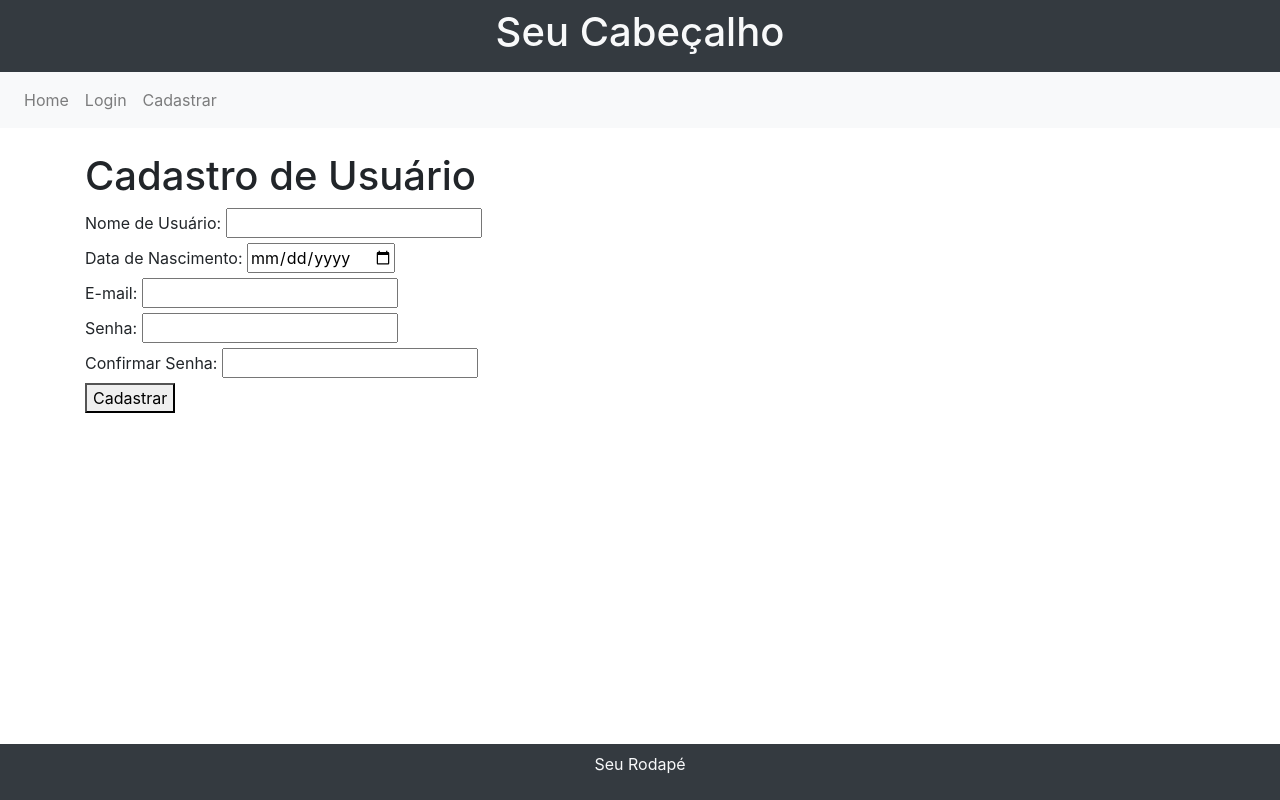
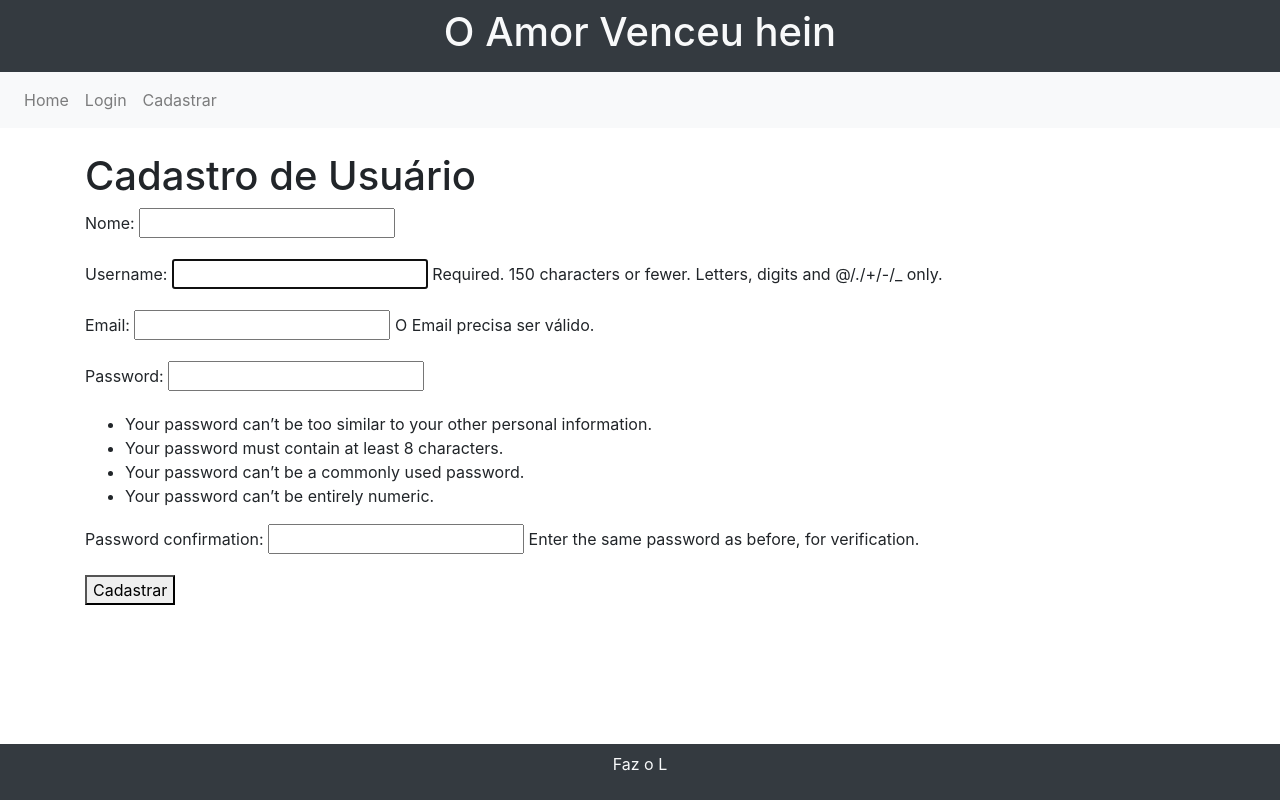
Before and after one commit to Felipe-Noronha/PA1, a Django app: page /cadastrar/ in a window 1280 px wide. Run offline with Django 5.2, Linux system fonts and the light colour scheme; some libraries are stand-ins or nearby versions.

Commit message:
alteraçoes

```diff
--- a/main/templates/main/base.html
+++ b/main/templates/main/base.html
@@ -9,7 +9,7 @@
 </head>
 <body>
     <header class="bg-dark text-light text-center py-2">
-        <h1>Seu Cabeçalho</h1>
+        <h1>O Amor Venceu hein</h1>
     </header>
 
     <nav class="navbar navbar-expand-lg navbar-light bg-light">
@@ -29,7 +29,7 @@
     </main>
 
     <footer class="bg-dark text-light text-center py-2 fixed-bottom">
-        <p>Seu Rodapé</p>
+        <p>Faz o L</p>
     </footer>
 
     <!-- Inclua o Bootstrap JS e o jQuery (substitua os links pelos caminhos corretos) -->
--- a/pa1/settings.py
+++ b/pa1/settings.py
@@ -133,6 +133,10 @@ LOGOUT_REDIRECT_URL = 'index'
 MEDIA_URL = '/media/'
 MEDIA_ROOT = os.path.join(BASE_DIR, 'media')
 
+AUTH_USER_MODEL = 'user.CustomUser'
+
+LOGIN_REDIRECT_URL = 'logado'  # Página para redirecionar após o login
+LOGOUT_REDIRECT_URL = 'index'  # Página para redirecionar após o logout
 
 AUTHENTICATION_BACKENDS = [
     'django.contrib.auth.backends.ModelBackend',
--- a/user/forms.py
+++ b/user/forms.py
@@ -3,11 +3,11 @@ from django.contrib.auth.forms import AuthenticationForm, UserCreationForm
 from .models import CustomUser
 
 class CustomUserCreationForm(UserCreationForm):
-    email = forms.EmailField(label='Email', max_length=254, help_text='Required. Enter a valid email address.')
+    email = forms.EmailField(label='Email', max_length=254, help_text='O Email precisa ser válido.')
 
     class Meta:
         model = CustomUser
-        fields = ('nome', 'data_nascimento', 'email', 'password1', 'password2')
+        fields = ('nome','username','email', 'password1', 'password2')
 
 class CustomAuthenticationForm(AuthenticationForm):
     class Meta:
--- a/user/models.py
+++ b/user/models.py
@@ -4,7 +4,6 @@ from django.contrib.auth.models import AbstractUser, Group, Permission
 class CustomUser(AbstractUser):
     nome = models.CharField(max_length=255, blank=True)
     email = models.EmailField(unique=True)
-    data_nascimento = models.DateField(null=True, blank=True)
 
 
     groups = models.ManyToManyField(Group, related_name='customuser_set', blank=True)
--- a/user/templates/user/cadastrar_usuario.html
+++ b/user/templates/user/cadastrar_usuario.html
@@ -5,33 +5,9 @@
 {% block content %}
     <h1>Cadastro de Usuário</h1>
 
-    <form action="{% url 'cadastrar_usuario' %}" method="post">
+    <form method="post">
         {% csrf_token %}
-
-        <label for="username">Nome de Usuário:</label>
-        <input type="text" id="username" name="username" required>
-
-        <br>
-
-        <label for="data_nascimento">Data de Nascimento:</label>
-        <input type="date" id="data_nascimento" name="data_nascimento" required>
-
-        <br>
-
-        <label for="email">E-mail:</label>
-        <input type="email" id="email" name="email" required>
-
-        <br>
-
-        <label for="password">Senha:</label>
-        <input type="password" id="password" name="password" required>
-
-        <br>
-
-        <label for="confirm_password">Confirmar Senha:</label>
-        <input type="password" id="confirm_password" name="confirm_password" required>
-
-        <br>
+        {{ form.as_p }}
 
         <button type="submit">Cadastrar</button>
     </form>
--- a/user/urls.py
+++ b/user/urls.py
@@ -1,9 +1,9 @@
 from django.urls import path
 from . import views
-from django.contrib.auth.views import LoginView
-
 
 urlpatterns = [
     path('cadastrar/', views.cadastrar_usuario, name='cadastrar_usuario'),
-    path('login/', LoginView.as_view(template_name='user/login.html'), name='login'),
+    path('logado/', views.logado, name='logado'),
+    path('login/', views.login_view, name='login'),
+    path('logout/', views.logout, name='logout'),
 ]
--- /dev/null
+++ b/user/utils.py
@@ -0,0 +1,9 @@
+from django.shortcuts import redirect
+from django.urls import reverse
+
+def verifica_autenticacao(request):
+    if request.user.is_authenticated:
+        return True
+    else:
+        # Se o usuário não estiver autenticado, redirecione para a página de login
+        return False
--- a/user/views.py
+++ b/user/views.py
@@ -1,16 +1,46 @@
 from django.shortcuts import render, redirect
+from django.contrib.auth.forms import AuthenticationForm
+from django.contrib.auth import authenticate, login as auth_login, logout as auth_logout
 from .forms import CustomUserCreationForm
-from django.contrib.auth import login
-
+from .utils import verifica_autenticacao
 
 def cadastrar_usuario(request):
+    if verifica_autenticacao(request):
+        # Se o usuário já estiver autenticado, redirecione para a página logado
+        return redirect('logado')
+
     if request.method == 'POST':
         form = CustomUserCreationForm(request.POST)
         if form.is_valid():
             user = form.save()
-            login(request, user)
-            return redirect('index')
+            auth_login(request, user)
+            return redirect('logado')
     else:
         form = CustomUserCreationForm()
 
     return render(request, 'user/cadastrar_usuario.html', {'form': form})
+
+def logado(request):
+    return render(request, 'user/logado.html', {'user': request.user})
+
+def login_view(request):
+    if verifica_autenticacao(request):
+        return redirect('logado')
+
+    if request.method == 'POST':
+        form = AuthenticationForm(request, request.POST)
+        if form.is_valid():
+            username = form.cleaned_data.get('username')
+            password = form.cleaned_data.get('password')
+            user = authenticate(username=username, password=password)
+            if user is not None:
+                auth_login(request, user)
+                return redirect('logado')
+    else:
+        form = AuthenticationForm()
+
+    return render(request, 'user/login.html', {'form': form})
+
+def logout(request):
+    auth_logout(request)
+    return redirect('index')
```
Also changed, not shown: user/templates/user/logado.html (added, +9 -0 lines), db.sqlite3, user/migrations/0002_usuario_delete_customuser.py (added), user/migrations/0003_customuser_delete_usuario.py (added), user/migrations/0004_remove_customuser_data_nascimento.py (added).
